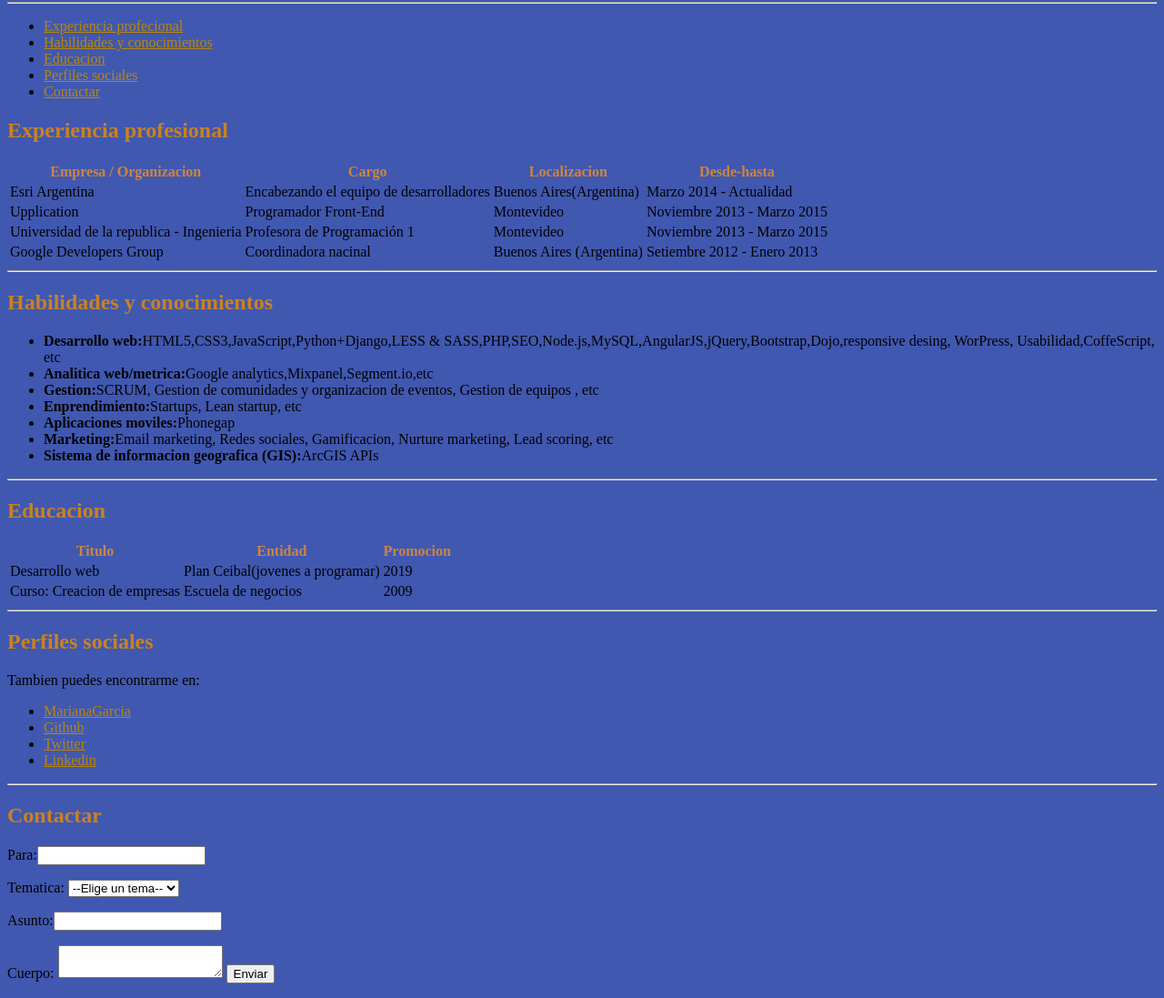
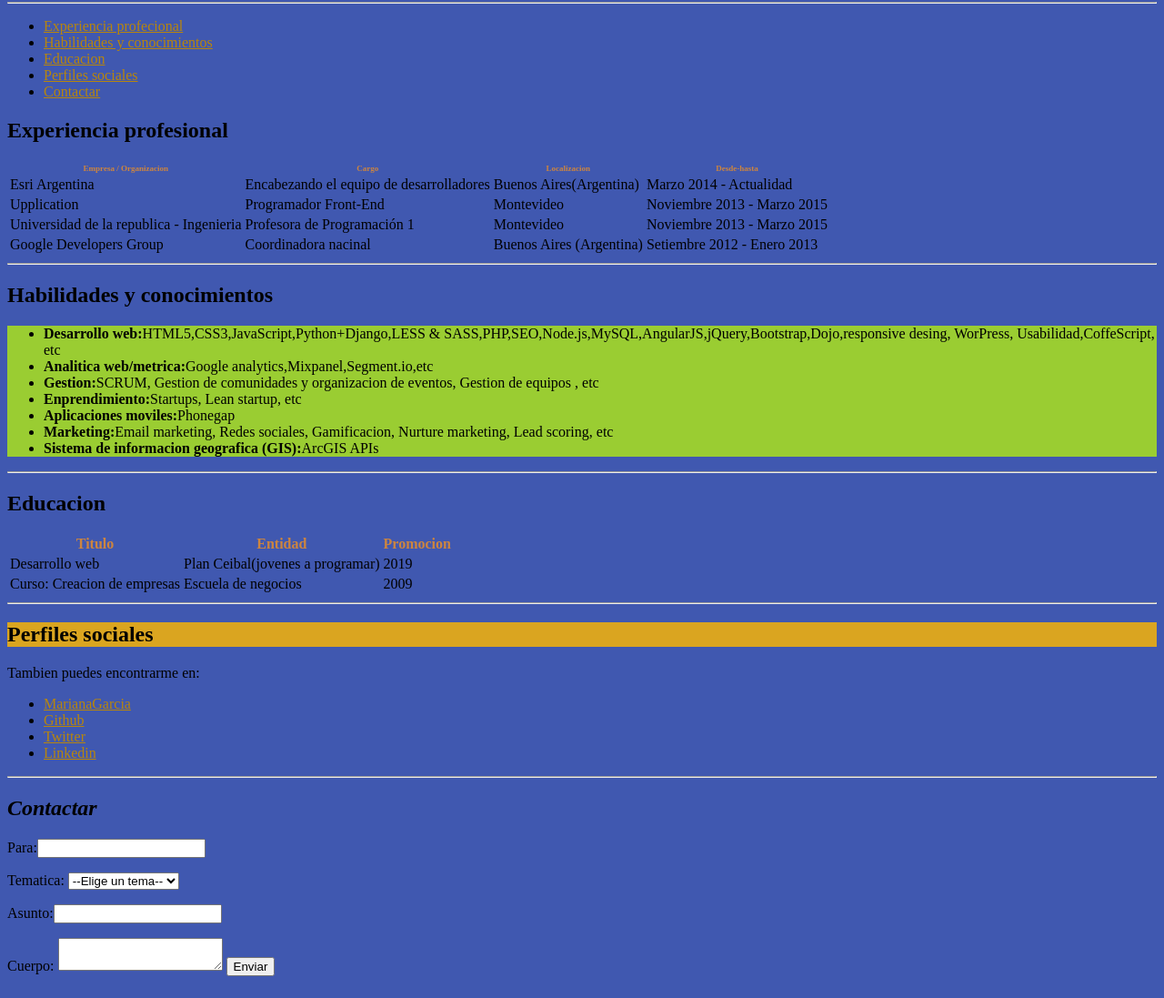
Before and after one commit to zaknein/JAP, a plain HTML site: page semana 3/CV y formulario de contacto en HTML.html in a window 1280 px wide. Shown: the part 239-1336 px from the top of the page at 91% size. Drawn offline with Linux system fonts and the light colour scheme.

Commit message:
rearreglo

```diff
--- a/semana 3/CV y formulario de contacto en HTML.html
+++ b/semana 3/CV y formulario de contacto en HTML.html
@@ -28,7 +28,7 @@
 
 
         <table>
-        <thead>
+        <thead class="Cabeza">
             <tr>
                 <th>Empresa / Organizacion</th>
                 <th>Cargo</th>
@@ -66,7 +66,7 @@
     <hr>
 
     <h2 id="Habilidades">Habilidades y conocimientos</h2>
-    <ul>
+    <ul class="listita">
         <li><strong>Desarrollo web:</strong>HTML5,CSS3,JavaScript,Python+Django,LESS & SASS,PHP,SEO,Node.js,MySQL,AngularJS,jQuery,Bootstrap,Dojo,responsive desing, WorPress, Usabilidad,CoffeScript, etc</li>
         <li><strong>Analitica web/metrica:</strong>Google analytics,Mixpanel,Segment.io,etc</li>
         <li><strong>Gestion:</strong>SCRUM, Gestion de comunidades y organizacion de eventos, Gestion de equipos , etc</li>
--- a/semana 3/cv.css
+++ b/semana 3/cv.css
@@ -1,11 +1,24 @@
+/* NO ES UN CSS LINDO SIMPLEMENTE SON COSAS QUE CUMPLEN LOS REQUISITOS  */
+
+
+
 body{
     background-color: #4058B0
     ;
 }
+
+/* El código CSS debe contener al menos 3 selectores que hagan referencia a clases */
 .contenedor {
     overflow: auto;
 }
 
+.Cabeza {
+    font-size: xx-small;
+}
+
+.listita {
+    background-color: yellowgreen;
+}
 img{
     float: left;
     margin-right: 10px;
@@ -14,7 +27,16 @@ img{
     font-style: italic;
     font-size: 20px;
 }
-h1, h2 {
+
+/* El código CSS debe contener al menos 2 selectores que hagan referencia a elementos de la página a través de su id */
+#Contactar {
+    font-style: italic;
+}
+#Perfiles{
+    background-color: goldenrod;
+}
+
+h1{
     color: #C98221;
 }
 a{
```
